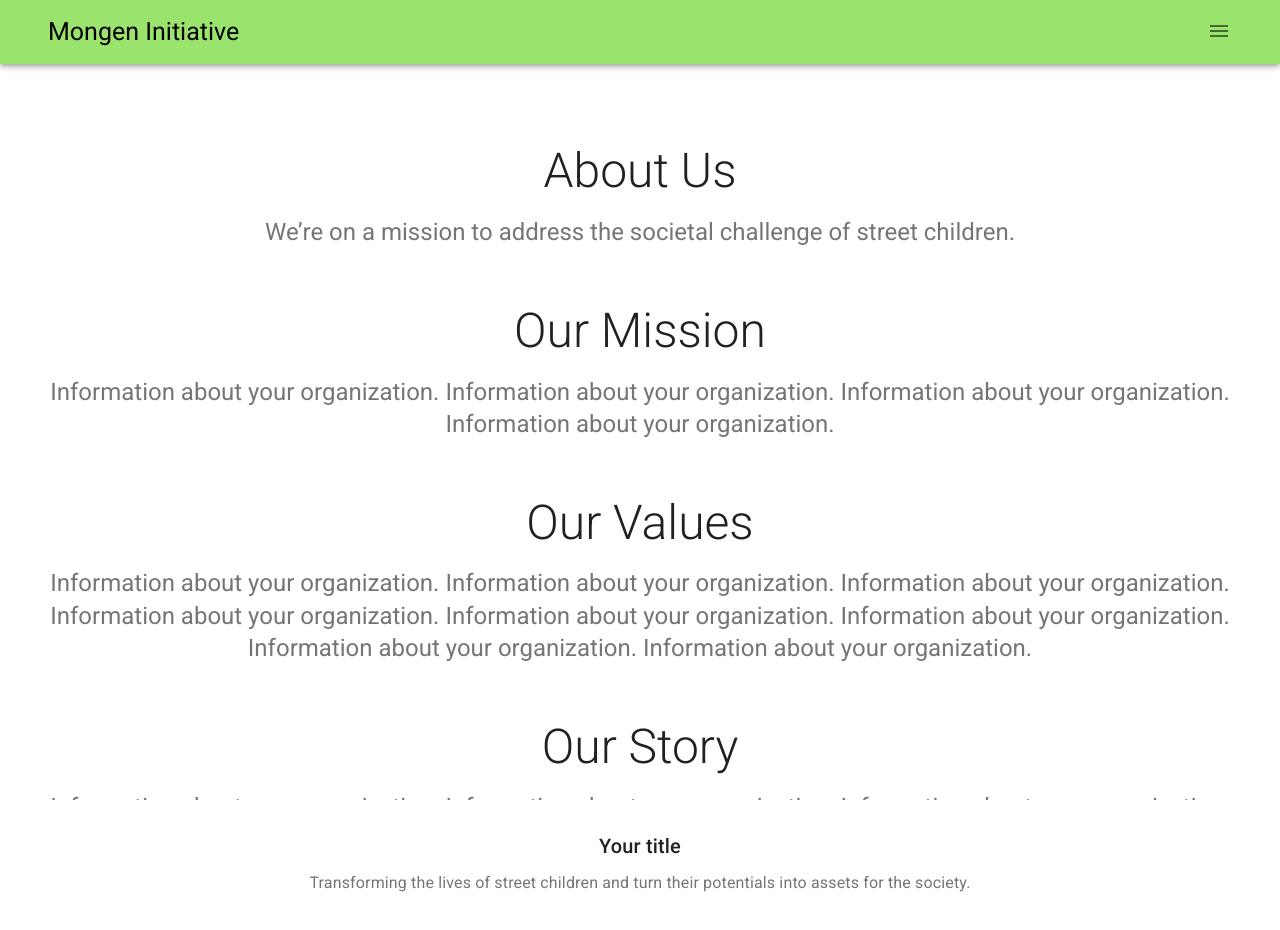
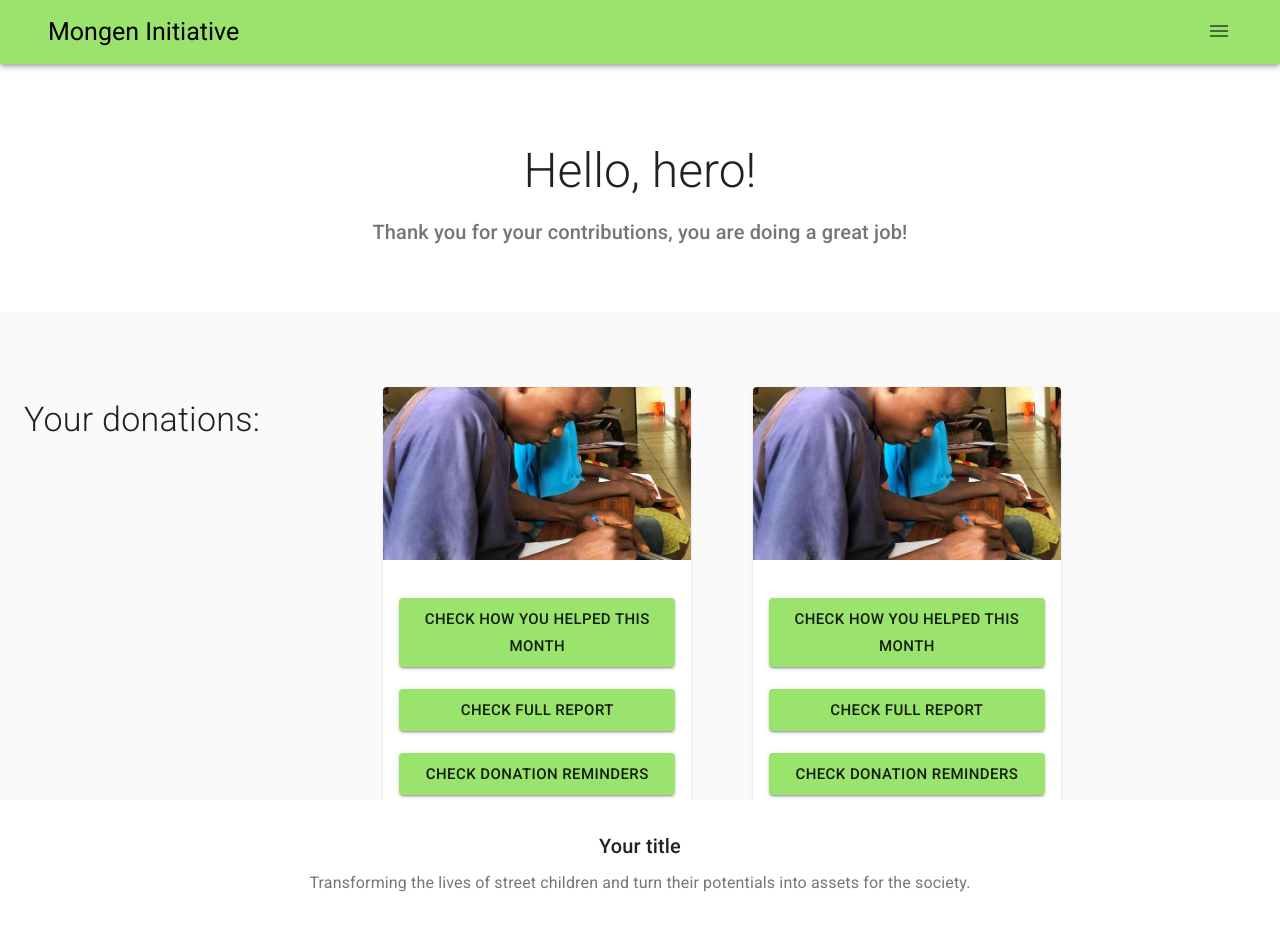
Before and after one commit to Mongen-Initiative/mongen-frontend, a Next.js app: page /sponsorProfile in a window 1280 px wide. Shown: the top 930 px of the page. Built offline with nearby package versions, Linux system fonts and the light colour scheme.

Commit message:
creating sponsors profile

```diff
--- a/components/templates/BasePage.tsx
+++ b/components/templates/BasePage.tsx
@@ -87,6 +87,7 @@ export const BasePage = function(props: Props) {
                 keepMounted
                 open={Boolean(anchorEl)}
                 onClose={handleMenuClose}
+                style={{marginTop:"2%"}}
               >
                 <MenuItem onClick={() => router.push(`/newRecord`)}>Add new Child Record</MenuItem>
                 <MenuItem onClick={() => router.push(`/orgProfile`)}>Go to organization profile</MenuItem>
--- a/pages/sponsorProfile.tsx
+++ b/pages/sponsorProfile.tsx
@@ -4,31 +4,28 @@ import {
     Container,
     Typography,
     NoSsr,
+    Card,
+    CardMedia,
+    CardContent,
+    Button,
   } from "@material-ui/core"
   import { makeStyles } from "@material-ui/core/styles"
   import React from "react"
   import { BasePage } from "../components/templates"
-import { Footer } from "../components/templates/Footer";
+import { Footer } from "../components/templates/Footer"
+import { MuiTheme } from "../components/MuiTheme"
 
   const useStyles = makeStyles((theme) => ({
-    icon: {
-      marginRight: theme.spacing(2),
-    },
     heroContent: {
       backgroundColor: theme.palette.background.paper,
       padding: theme.spacing(8, 0, 6),
-    },
-    heroButtons: {
-      marginTop: theme.spacing(4),
-    },
-    cardGrid: {
-      paddingTop: theme.spacing(8),
-      paddingBottom: theme.spacing(8),
+      width: "100%"
     },
     card: {
       height: '100%',
       display: 'flex',
       flexDirection: 'column',
+      width: "100%"
     },
     cardMedia: {
       paddingTop: '56.25%', // 16:9
@@ -39,10 +36,6 @@ import { Footer } from "../components/templates/Footer";
     footer: {
       backgroundColor: theme.palette.background.paper,
       padding: theme.spacing(6),
-    },
-    container: {
-      paddingTop: theme.spacing(4),
-      paddingBottom: theme.spacing(4),
     },
     rootLight: {
       flexGrow: 1,
@@ -58,33 +51,49 @@ import { Footer } from "../components/templates/Footer";
         <NoSsr>
           <BasePage className={classes.rootLight}>
           <title>Mongen | Sponsor's profile</title>
-             {/* Hero unit */}
              <div className={classes.heroContent}>
-            <Container>
-              <Typography  variant="h3" align="center" color="textPrimary" gutterBottom style={{marginTop: "15px", fontWeight:300}}> About Us
+             <Container>
+              <Typography  variant="h3" align="center" color="textPrimary" gutterBottom style={{marginTop: "15px", fontWeight:300}}> Hello, hero!
               </Typography>
-              <Typography variant="h5" align="center" color="textSecondary" paragraph>
-              We’re on a mission to address the societal challenge of street children.
+              <Typography variant="h6" align="center" color="textSecondary" paragraph>
+              Thank you for your contributions, you are doing a great job!
               </Typography>
-              <Typography  variant="h3" align="center" color="textPrimary" gutterBottom style={{marginTop: "55px", fontWeight:300}}> Our Mission
-              </Typography>
-              <Typography variant="h5" align="center" color="textSecondary" paragraph>
-                Information about your organization. Information about your organization. Information about your organization. Information about your organization.
-              </Typography>
-              <Typography  variant="h3" align="center" color="textPrimary" gutterBottom style={{marginTop: "55px", fontWeight:300}}> Our Values
-              </Typography>
-              <Typography variant="h5" align="center" color="textSecondary" paragraph>
-              Information about your organization. Information about your organization. Information about your organization. Information about your organization.
-              Information about your organization. Information about your organization. Information about your organization. Information about your organization.
-             </Typography>
-             <Typography  variant="h3" align="center" color="textPrimary" gutterBottom style={{marginTop: "55px", fontWeight:300}}> Our Story
-              </Typography>
-              <Typography variant="h5" align="center" color="textSecondary" paragraph>
-              Information about your organization. Information about your organization. Information about your organization. Information about your organization.
-              Information about your organization. Information about your organization. Information about your organization. Information about your organization.
-              Information about your organization. Information about your organization. Information about your organization. Information about your organization.
-            </Typography>
-            </Container>
+                <div>
+                  <div style={{float: "left", marginTop:"10%"}}>
+                    <Typography  variant="h4" align="center" color="textPrimary" gutterBottom style={{marginTop: "5%", fontWeight:300}}> Your donations: </Typography>
+                </div>
+                <div style={{width:"25%", float: "left", marginTop:"10%", marginLeft: "10%"}}>
+                  <Card className={classes.card}>
+                    <CardMedia
+                      className={classes.cardMedia}
+                      image="child.jpg"
+                      title="Image title"
+                    />
+                    <CardContent className={classes.cardContent}>
+                    <Button variant="contained" color="primary" size="large" style = {{marginTop:"8%", width: "100%"}}> Check how you helped this month</Button>
+                    <Button variant="contained" size="large" color="primary" style = {{marginTop:"8%", width: "100%"}}> Check full report </Button>
+                    <Button variant="contained" color="primary" size="large" style = {{marginTop:"8%", width: "100%"}}> Check donation reminders </Button>
+                    <Button variant="outlined" size="large" style = {{marginTop:"8%", width: "100%", border:"1px solid", color: MuiTheme.palette.primary.dark}}> Read about the child </Button>
+                    </CardContent>
+                  </Card>
+                </div>
+                <div style={{width:"25%", float: "left", marginTop:"10%", marginLeft: "5%"}}>
+                  <Card className={classes.card}>
+                    <CardMedia
+                      className={classes.cardMedia}
+                      image="child.jpg"
+                      title="Image title"
+                    />
+                    <CardContent className={classes.cardContent}>
+                    <Button variant="contained" color="primary" size="large" style = {{marginTop:"8%", width: "100%"}}> Check how you helped this month</Button>
+                    <Button variant="contained" size="large" color="primary" style = {{marginTop:"8%", width: "100%"}}> Check full report </Button>
+                    <Button variant="contained" color="primary" size="large" style = {{marginTop:"8%", width: "100%"}}> Check donation reminders </Button>
+                    <Button variant="outlined" size="large" style = {{marginTop:"8%", width: "100%", border:"1px solid", color: MuiTheme.palette.primary.dark}}> Read about the child </Button>
+                    </CardContent>
+                  </Card>
+                </div>
+        </div>
+        </Container>
           </div>
           </BasePage>
           <Footer />
```
Also changed, not shown: pages/about.tsx (+7 -28 lines), pages/orgProfile.tsx (+10 -28 lines).
